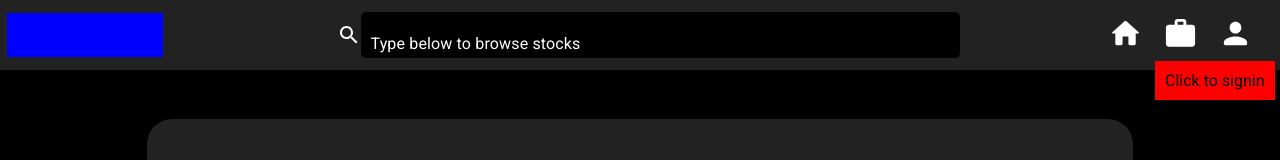
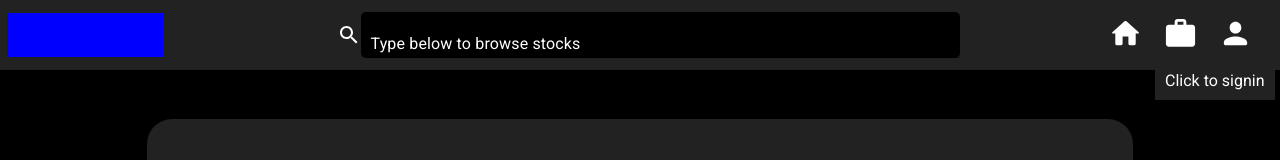
Before and after one commit to zachcyrus/StockSim, a Next.js app in the folder stockfront/: page / in a window 1280 px wide. Both pictures are taken after a click on the icon 1235 px from the left and 33 px from the top of the page. Shown: the top 160 px of the page. Built offline with nearby package versions, Linux system fonts and the light colour scheme.

Commit message:
Implemented a proper logout button

```diff
--- a/stockfront/components/navbar.js
+++ b/stockfront/components/navbar.js
@@ -6,6 +6,7 @@ import HomeRoundedIcon from '@material-ui/icons/HomeRounded';
 import Autocomplete from '@material-ui/lab/Autocomplete';
 import Popper from '@material-ui/core/Popper';
 import TextField from '@material-ui/core/TextField';
+import {useCookies} from 'react-cookie';
 
 import Link from 'next/link';
 import { makeStyles } from '@material-ui/core/styles';
@@ -37,6 +38,14 @@ const useStyles = makeStyles({
     },
     focused: {
         color: 'white'
+    },
+    popper:{
+        marginTop: '10px',
+        padding: '10px 10px 10px 10px',
+        textAlign: 'center',
+        backgroundColor: '#222222',
+        color:'white'
+
     }
 });
 
@@ -84,6 +93,14 @@ const NavBar = ({ username }) => {
     const [anchorEl, setAnchorEl] = useState(null);
     const [signedIn, setSignIn] = useState(false);
     const [search, setSearch] = useState('');
+    const [cookies, setCookie, removeCookie] = useCookies(['jwt'])
+
+    const handleLogOut = () => {
+        if(confirm('Would you like to logout')){
+            removeCookie('jwt')
+            window.location.reload()
+        }
+    }
 
     const toggleDisplay = () => {
         if (display) {
@@ -179,10 +196,10 @@ const NavBar = ({ username }) => {
                 <li> <PersonRoundedIcon onClick={handlePopper} fontSize="large" /> </li>
             </ul>
 
-            <Popper id={id} open={open} anchorEl={anchorEl}>
-                <div style={{ marginTop: '10px', padding: '10px', textAlign: 'center', backgroundColor: 'red' }}>
-                    {username ? username : <Link href='/login'>Click to signin</Link>}
-                    {username ? <p style={{marginBottom: '0'}}>Click to logout</p> : ''}
+            <Popper className={classes.popper} id={id} open={open} anchorEl={anchorEl}>
+                <div>
+                    {username ? <p style={{marginTop:'0px'}}>{username}</p> : <Link href='/login'>Click to signin</Link>}
+                    {username ? <button style={{marginBottom: '0'}} onClick={handleLogOut}>Click to logout</button> : ''}
                 </div>
             </Popper>
         </div>
--- a/stockfront/styles/navbar.module.scss
+++ b/stockfront/styles/navbar.module.scss
@@ -90,6 +90,13 @@ $xl: 1920px;
         }
 
     }
+    .popper{
+        margin-top: 10px;
+        padding-top: 10px;
+        text-align: center;
+        background-color: red;
+        color:white;
+    }
 
     //media query for tablets and small laptops;
     @media only screen and (min-width: $md) {
```
